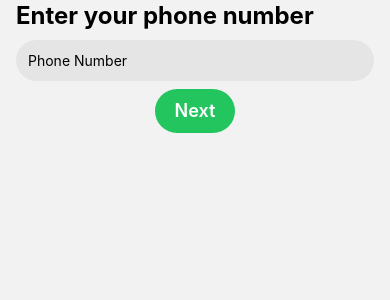
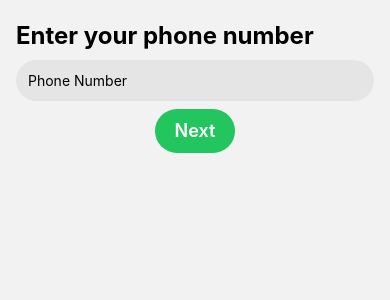
Before and after one commit to jaybarnes33/Dishplug-Rider, a React Native app: screen /Home in a window 390 px wide. Shown: the top 300 px of the page. Built offline with nearby package versions, Linux system fonts and the light colour scheme; what expo-linking would draw is missing.

Commit message:
fix: location

```diff
--- a/navigation/index.tsx
+++ b/navigation/index.tsx
@@ -43,16 +43,9 @@ import {
 } from "../types";
 import LinkingConfiguration from "./LinkingConfiguration";
 
-export default function Navigation({
-  colorScheme,
-}: {
-  colorScheme: ColorSchemeName;
-}) {
+export default function Navigation() {
   return (
-    <NavigationContainer
-      linking={LinkingConfiguration}
-      theme={colorScheme === "dark" ? DarkTheme : DefaultTheme}
-    >
+    <NavigationContainer linking={LinkingConfiguration}>
       <RootNavigator />
     </NavigationContainer>
   );
@@ -88,8 +81,6 @@ function RootNavigator() {
 const BottomTab = createBottomTabNavigator<RootTabParamList>();
 
 function BottomTabNavigator() {
-  const colorScheme = useColorScheme();
-
   return (
     <BottomTab.Navigator
       initialRouteName="Home"
@@ -97,6 +88,9 @@ function BottomTabNavigator() {
         headerShown: false,
         tabBarActiveBackgroundColor: "white",
         tabBarActiveTintColor: "grey",
+        tabBarStyle: {
+          paddingBottom: 5,
+        },
       }}
     >
       <BottomTab.Screen
--- a/screens/Auth.tsx
+++ b/screens/Auth.tsx
@@ -32,7 +32,7 @@ const Register = () => {
   };
 
   return (
-    <SafeAreaView>
+    <SafeAreaView className="mt-5">
       {step === 1 && (
         <Step next={handleNextStep} step={1}>
           <Title>Enter your phone number</Title>
--- a/screens/Main.tsx
+++ b/screens/Main.tsx
@@ -12,8 +12,8 @@ import {
 } from "react-native-heroicons/solid";
 const Map = () => {
   const [currentLocation, setCurrentLocation] = useState({
-    latitude: 37.78825,
-    longitude: -122.4324,
+    latitude: 0,
+    longitude: 0,
     latitudeDelta: 0.0922,
     longitudeDelta: 0.0421,
   });
@@ -38,7 +38,7 @@ const Map = () => {
   }, []);
 
   return (
-    <View className="flex-1 pt-12 border border-solid border-neutral-300">
+    <SafeAreaView className="flex-1 mt-7 border-neutral-300">
       <View className="flex-row px-4 pb-2 gap-4 items-center">
         <Image
           source={require("../assets/images/me.png")}
@@ -56,8 +56,6 @@ const Map = () => {
       <MapView
         className="flex-1 h-full "
         zoomControlEnabled={true}
-        initialRegion={currentLocation}
-        showsUserLocation={true}
         onMarkerDrag={(e) =>
           setCurrentLocation({
             longitude: e.nativeEvent.coordinate.longitude,
@@ -69,7 +67,7 @@ const Map = () => {
       >
         <Marker coordinate={currentLocation} />
       </MapView>
-    </View>
+    </SafeAreaView>
   );
 };
 
```
